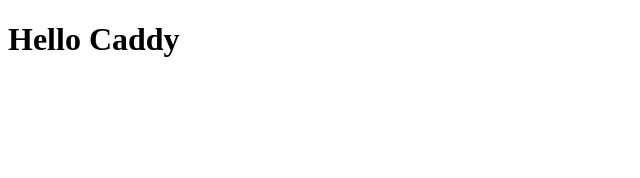
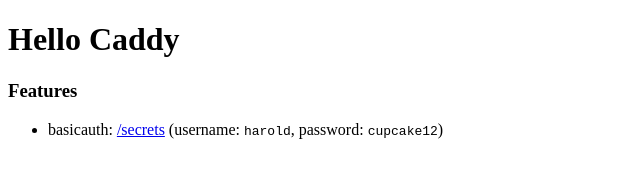
Before and after one commit to feedm3/learning-caddy, a plain HTML site: page www/index.html in a window 1280 px wide. Shown: the whole page, without its empty margins (0-640 px from the left). Drawn offline with Linux system fonts and the light colour scheme.

Commit message:
Add basic auth

```diff
--- a/www/index.html
+++ b/www/index.html
@@ -6,5 +6,9 @@
 </head>
 <body>
 <h1>Hello Caddy</h1>
+<h3>Features</h3>
+<ul>
+    <li>basicauth: <a href="secrets">/secrets</a> (username: <code>harold</code>, password: <code>cupcake12</code>)</li>
+</ul>
 </body>
 </html>
```
Also changed, not shown: www/secrets/index.html (added, +10 -0 lines), 2 other files.
